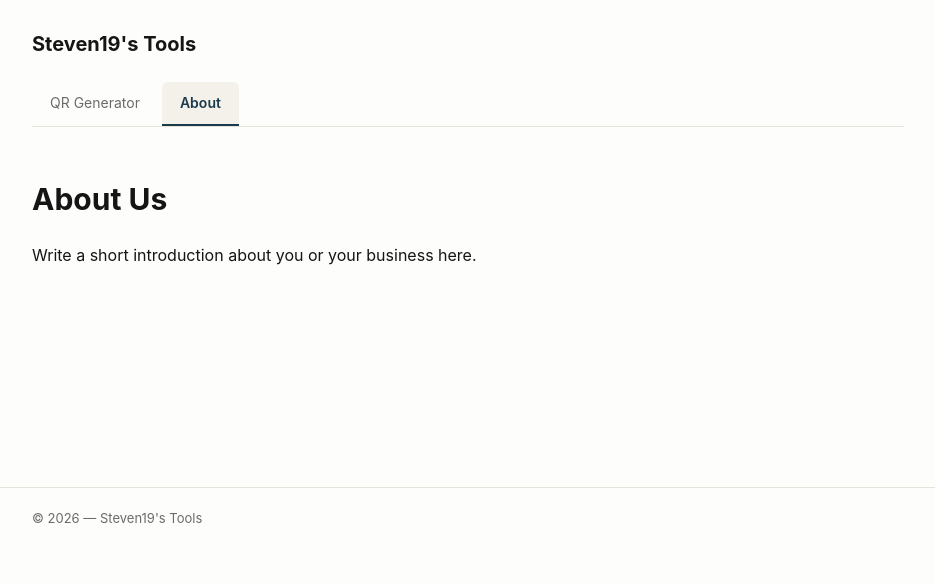
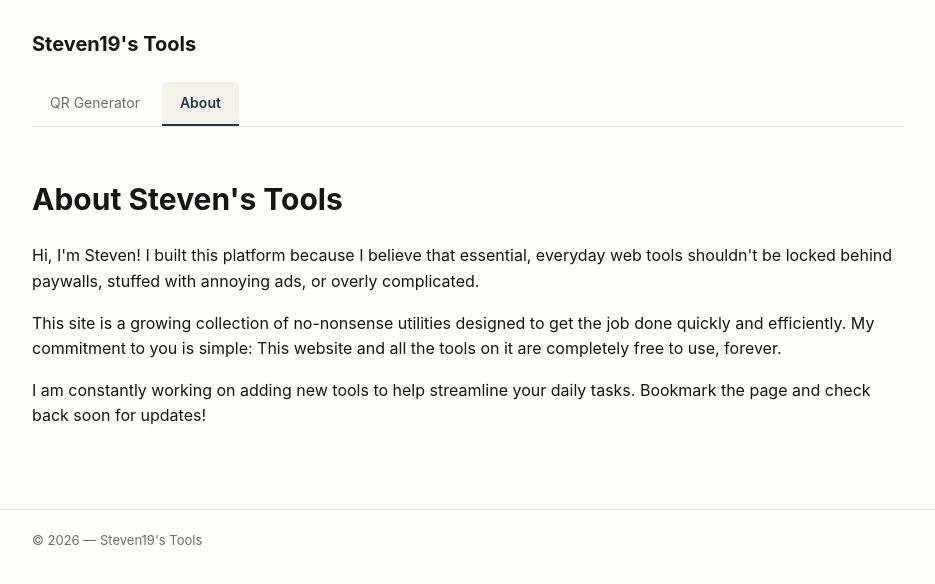
Before and after one commit to steven19neu/home, a plain HTML site: page about.html in a window 1280 px wide. Shown: the whole page, without its empty margins (172-1107 px from the left). Drawn offline with Linux system fonts and the light colour scheme.

Commit message:
Update about.html

```diff
--- a/about.html
+++ b/about.html
@@ -9,17 +9,19 @@
 <body>
   <header class="site-header">
     <div class="wrap">
-      <a class="brand" href="#">Steven19's Tools</a>
+      <a class="brand" href="/">Steven19's Tools</a>
       <nav class="tabs">
-      <a href="#">QR Generator</a>
+      <a href="/">QR Generator</a>
       <a href="about.html" class="active">About</a>
       </nav>
     </div>
   </header>
 
   <main class="wrap content">
-    <h1>About Us</h1>
-    <p>Write a short introduction about you or your business here.</p>
+    <h1>About Steven's Tools</h1>
+    <p>Hi, I'm Steven! I built this platform because I believe that essential, everyday web tools shouldn't be locked behind paywalls, stuffed with annoying ads, or overly complicated.</p>
+    <p>This site is a growing collection of no-nonsense utilities designed to get the job done quickly and efficiently. My commitment to you is simple: This website and all the tools on it are completely free to use, forever.</p>
+    <p>I am constantly working on adding new tools to help streamline your daily tasks. Bookmark the page and check back soon for updates!</p>
   </main>
 
   <footer class="site-footer">
```
